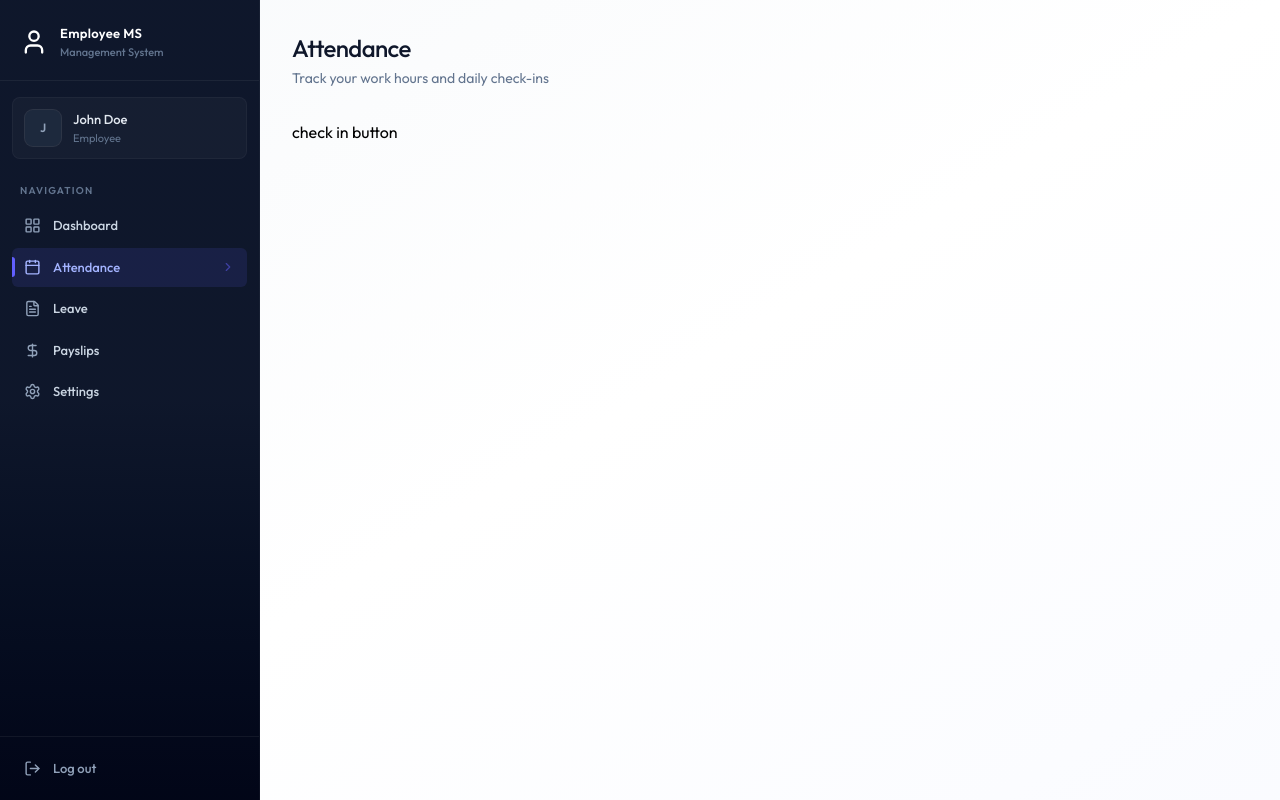
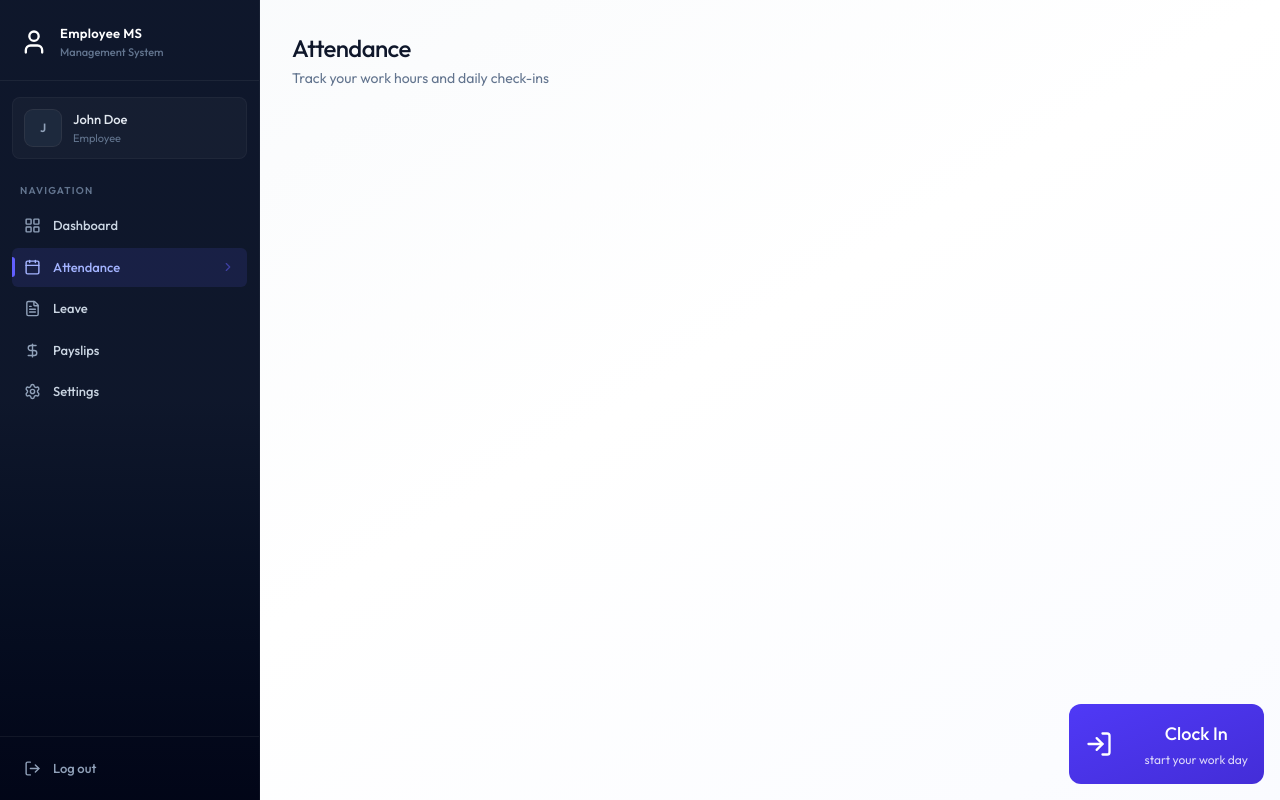
Before and after one commit to Shakithyanshaw/FULLSTACK-Employee-Management-System, a React (Vite) app in the folder client/: page /attendance in a window 1280 px wide. Built offline with nearby package versions, Linux system fonts and the light colour scheme.

Commit message:
feat: add CheckinButton component and integrate it into Attendance page

```diff
--- /dev/null
+++ b/client/src/components/attendance/CheckinButton.jsx
@@ -0,0 +1,55 @@
+import { Loader2Icon, LogInIcon, LogOutIcon } from 'lucide-react';
+import { useState } from 'react';
+
+const CheckinButton = ({ todayRecord, onAction }) => {
+  const [loading, setLoading] = useState(false);
+
+  const handleAttendance = async () => {
+    setLoading(true);
+    setTimeout(() => {
+      setLoading(false);
+      onAction();
+    }, 1000);
+  };
+
+  if (todayRecord?.checkOut) {
+    return (
+      <div className="flex flex-col items-center justify-center p-8 bg-slate-50 rounded-2xl border border-slate-200">
+        <h3 className="text-lg font-bold text-slate-900">Work Day Completed</h3>
+        <p className="text-slate-500 text-sm mt-1">
+          Great job! See you tomorrow
+        </p>
+      </div>
+    );
+  }
+
+  const isCheckedIn = !!todayRecord?.isCheckedIn;
+
+  return (
+    <div className="absolute bottom-4 right-4 flex flex-col z-1">
+      <button
+        onClick={handleAttendance}
+        disabled={loading}
+        className={`w-full max-w-xs flex justify-between items-center gap-8 p-4 rounded-xl bg-linear-to-br text-white cursor-pointer ${isCheckedIn ? 'from-slate-700 to-slate-900' : 'from-indigo-600 to-indigo-700'}`}
+      >
+        {loading ? (
+          <Loader2Icon className="size-7 animate-spin" />
+        ) : isCheckedIn ? (
+          <LogOutIcon className="size-7" />
+        ) : (
+          <LogInIcon className="size-7" />
+        )}
+        <div className="relative flex flex-col items-center text-center">
+          <h2 className="text-lg font-medium mb-1">
+            {loading ? 'Processing...' : isCheckedIn ? 'Clock Out' : 'Clock In'}
+          </h2>
+          <p className="text-xs opacity-80">
+            {isCheckedIn ? 'Click to end your shift' : 'start your work day'}
+          </p>
+        </div>
+      </button>
+    </div>
+  );
+};
+
+export default CheckinButton;
--- a/client/src/pages/Attendance.tsx
+++ b/client/src/pages/Attendance.tsx
@@ -1,6 +1,7 @@
 import { useCallback, useEffect, useState } from 'react';
 import { dummyAttendanceData } from '../assets/assets';
 import Loading from '../components/Loading';
+import CheckinButton from '../components/attendance/CheckinButton';
 
 const Attendance = () => {
   const [history, setHistory] = useState([]);
@@ -43,7 +44,9 @@
           </p>
         </div>
       ) : (
-        <div className="mb-8">check in button</div>
+        <div className="mb-8">
+          <CheckinButton todayRecord={todayRecord} onAction={fetchData} />
+        </div>
       )}
     </div>
   );
```
Also changed, not shown: client/src/components/attendance/AttendanceHistory.jsx (added), client/src/components/attendance/AttendanceStats.jsx (added).
